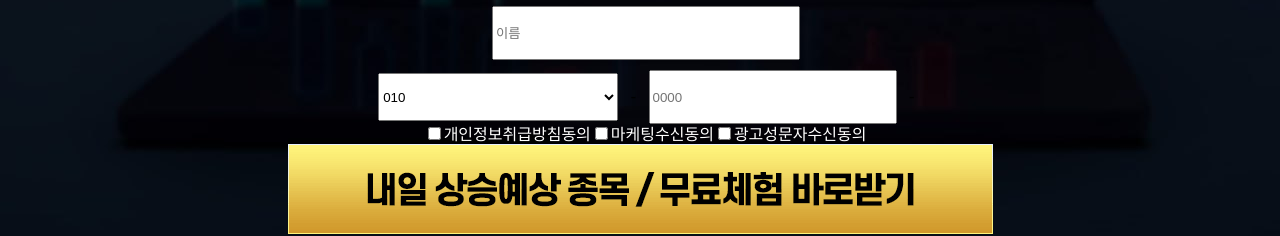
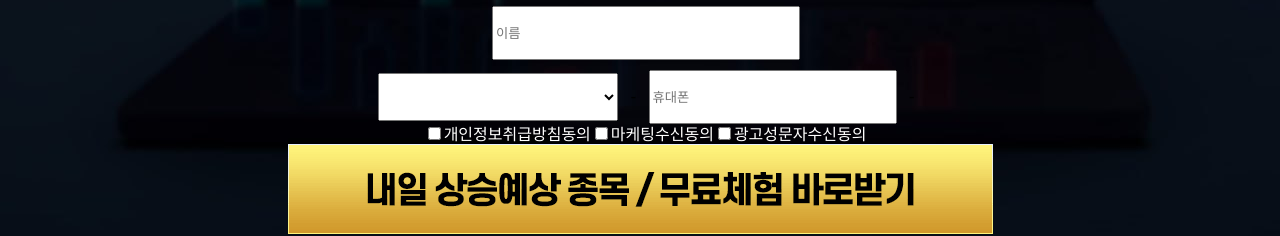
Before and after one commit to euntti/newstest, a React (Create React App) app: page / in a window 1280 px wide. Shown: the part 854-1090 px from the top of the page. Built offline with nearby package versions, Linux system fonts and the light colour scheme; no server answers.

Commit message:
휴재폰

```diff
--- a/src/Main.js
+++ b/src/Main.js
@@ -317,19 +317,19 @@ function App() {
             </div>
             <div className="phone">
               <select>
-                <option key="1" value="1">
+                {/* <option key="1" value="1">
                   010
-                </option>
+                </option> */}
               </select>{" "}
               -{"\t"}
               <input
                 type="number"
                 className="phone"
-                placeholder="0000"
+                placeholder="휴대폰"
                 onChange={(e) => setPhone1(e.target.value)}
-                maxlength="4"
+                maxlength="11"
                 oninput="maxLengthCheck(this)"
-                max="9999"
+                max="99999999999"
               ></input>{" "}
               -{"\t"}
               {/* <input
```
